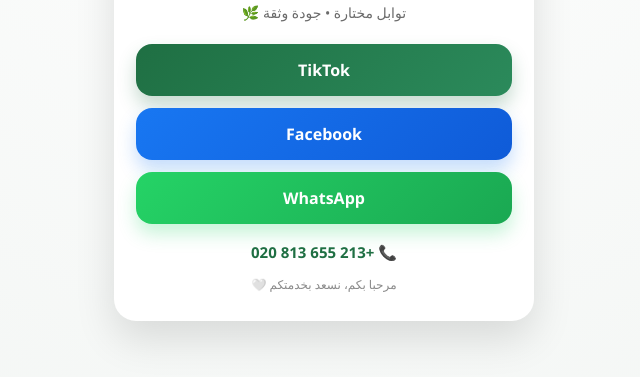
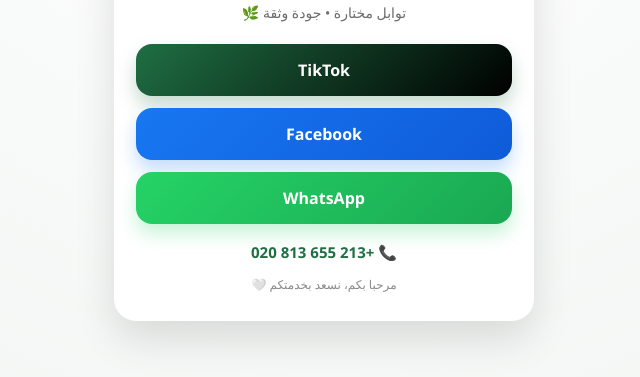
Before and after one commit to maktabatelanis-hash/sir-toabel-maghniaaa, a plain HTML site: page index.html in a window 1280 px wide. Shown: the part 359-736 px from the top of the page, without its empty margins (316-956 px from the left). Drawn offline with Linux system fonts and the light colour scheme.

Commit message:
Update index.html

```diff
--- a/index.html
+++ b/index.html
@@ -81,7 +81,7 @@
       font-size:16px;
       font-weight:600;
       color:#fff;
-      background:linear-gradient(135deg,var(--green),#2b8a5b);
+      background:linear-gradient(135deg,var(--green),#000000);
       box-shadow:0 10px 18px rgba(31,111,67,.25);
       transition:transform .15s ease, box-shadow .15s ease, filter .15s ease;
     }
```
